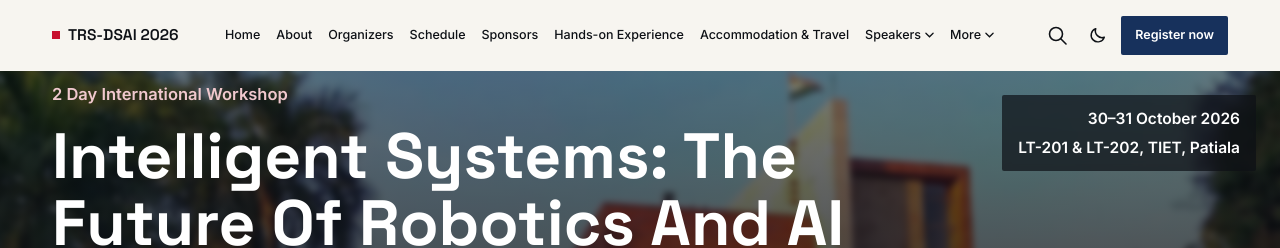
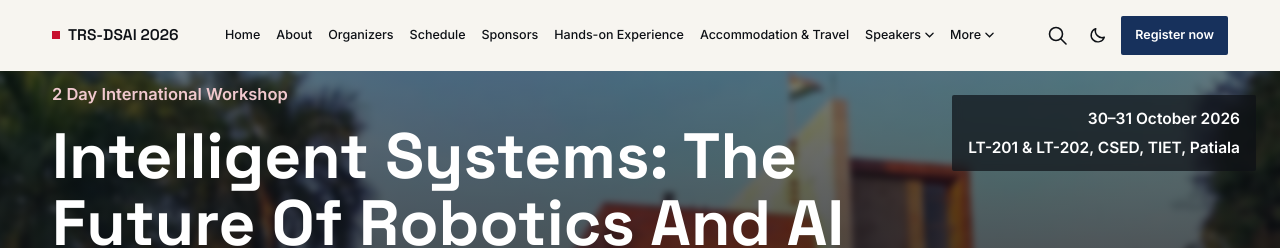
Before and after one commit to trs-tiet/TRS-DSAI-TIET, a Next.js app: page / in a window 1280 px wide. Shown: the top 248 px of the page. Built offline with nearby package versions, Linux system fonts and the light colour scheme.

Commit message:
Update site.ts

```diff
--- a/data/site.ts
+++ b/data/site.ts
@@ -20,7 +20,7 @@ export const site = {
     name: "TIET, Patiala",
     fullAddress:
       "Thapar Institute of Engineering & Technology, Bhadson Road, Patiala, Punjab, India",
-    rooms: "LT-201 & LT-202",
+    rooms: "LT-201 & LT-202, CSED",
     mapEmbedUrl:
       "https://maps.google.com/maps?q=Thapar%20Institute%20of%20Engineering%20and%20Technology%20Patiala&t=m&z=15&output=embed",
   },
```
